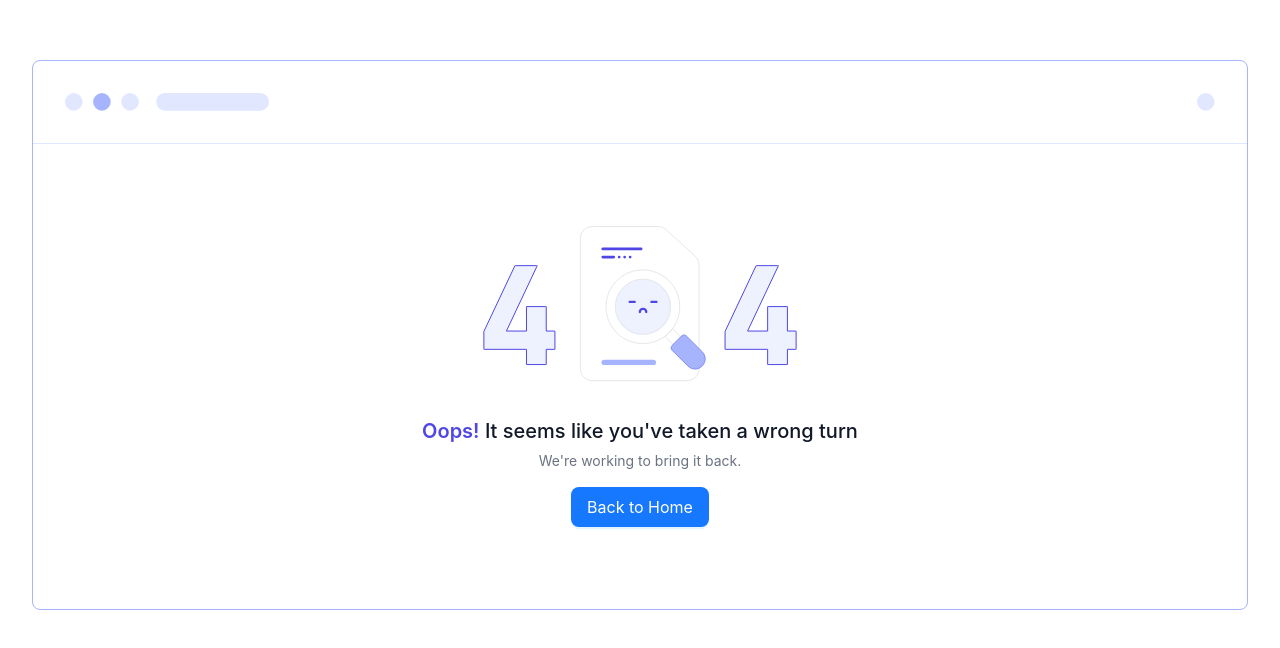
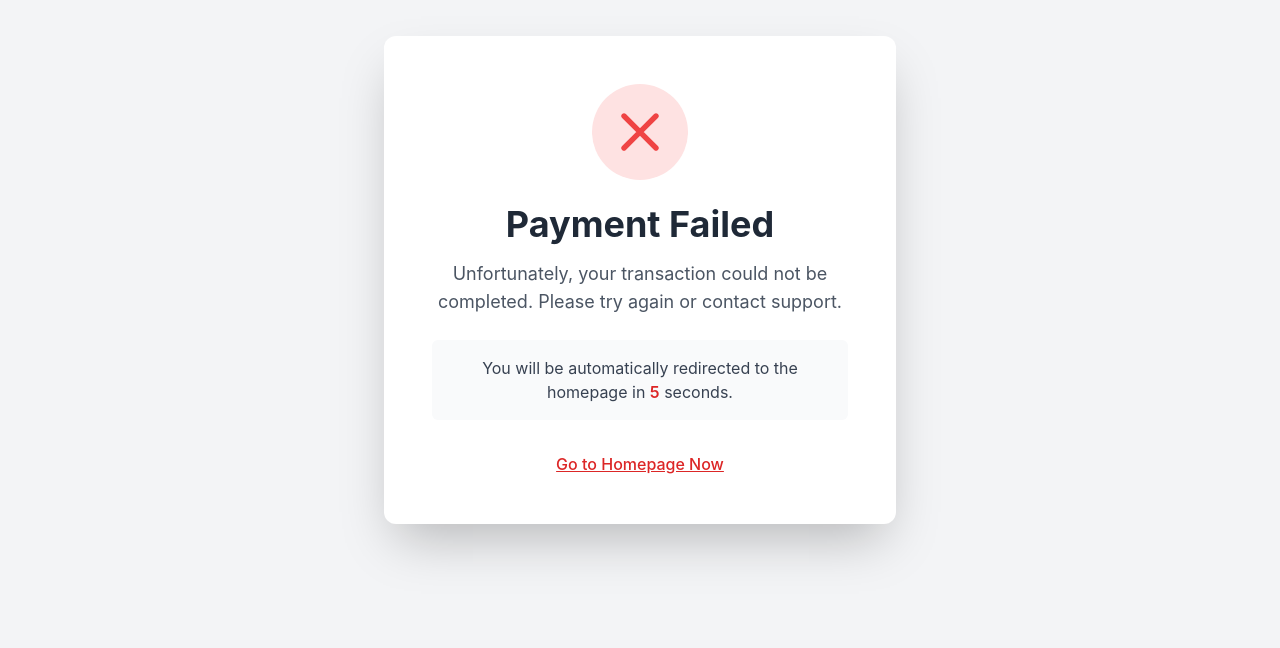
Before and after one commit to xbensieve/dressify-webapp, a React (Create React App) app: page /failed in a window 1280 px wide. Shown: the part 120-768 px from the top of the page. Built offline with nearby package versions, Linux system fonts and the light colour scheme; no server answers.

Commit message:
Add: payment success and failure pages with countdown redirect

```diff
--- a/src/App.js
+++ b/src/App.js
@@ -18,6 +18,12 @@
 );
 const ProductDetailPage = lazy(() =>
   import("./pages/Product/ProductDetailPage")
+);
+const PaymentSuccessPage = lazy(() =>
+  import("./pages/Payment/PaymentSuccessPage")
+);
+const PaymentFailedPage = lazy(() =>
+  import("./pages/Payment/PaymentFailedPage")
 );
 const Cart = lazy(() => import("./pages/Cart/Cart"));
 const Loading = lazy(() => import("./components/Loading"));
@@ -40,6 +46,8 @@
               <Route path="/search/:id" element={<ProductDetailPage />} />
               <Route path="/cart" element={<Cart />} />
             </Route>
+            <Route path="/success" element={<PaymentSuccessPage />} />
+            <Route path="/failed" element={<PaymentFailedPage />} />
             <Route path="*" element={<NotFoundPage />} />
             {/* Admin */}
             <Route
--- a/src/pages/Payment/PaymentFailedPage.js
+++ b/src/pages/Payment/PaymentFailedPage.js
@@ -1,38 +1,65 @@
+import { useEffect, useState } from "react";
+
 const PaymentFailedPage = () => {
+  const [countdown, setCountdown] = useState(10);
+  const redirectUrl = "/";
+  useEffect(() => {
+    const timerId = setInterval(() => {
+      setCountdown((prev) => {
+        if (prev <= 1) {
+          clearInterval(timerId);
+          window.location.href = redirectUrl;
+          return 0;
+        }
+        return prev - 1;
+      });
+    }, 1000);
+
+    return () => clearInterval(timerId);
+  }, []);
   return (
-    <div className="bg-gray-100 h-screen flex items-center justify-center">
-      <div className="bg-white p-8 rounded-lg shadow-lg w-full max-w-md">
-        <div className="flex justify-center">
+    <div className="bg-gray-100 flex items-center justify-center min-h-screen px-4">
+      <div className="bg-white p-8 sm:p-12 rounded-xl shadow-2xl max-w-lg w-full text-center animate-fade-in-scale">
+        <div className="mx-auto flex items-center justify-center h-20 w-20 sm:h-24 sm:w-24 rounded-full bg-red-100 mb-6">
           <svg
+            className="h-12 w-12 sm:h-16 sm:w-16 text-red-500"
+            fill="none"
+            stroke="currentColor"
             viewBox="0 0 24 24"
-            className="text-red-600 w-16 h-16"
             xmlns="http://www.w3.org/2000/svg"
           >
             <path
-              fill="currentColor"
-              d="M12,0A12,12,0,1,0,24,12,12.014,12.014,0,0,0,12,0ZM15.535,8.464a1,1,0,0,1,0,1.414L13.414,12l2.121,2.121a1,1,0,0,1-1.414,1.414L12,13.414l-2.121,2.121a1,1,0,1,1-1.414-1.414L10.586,12,8.464,9.879a1,1,0,0,1,1.414-1.414L12,10.586l2.121-2.121A1,1,0,0,1,15.535,8.464Z"
-            ></path>
+              strokeLinecap="round"
+              strokeLinejoin="round"
+              strokeWidth="2"
+              d="M6 18L18 6M6 6l12 12"
+            />
           </svg>
         </div>
-        <div className="text-center mt-6">
-          <h3 className="text-2xl text-gray-900 font-semibold">
-            Payment Failed!
-          </h3>
-          <p className="text-gray-600 mt-2">
-            Unfortunately, your payment could not be processed.
+
+        <h1 className="text-3xl sm:text-4xl font-bold text-gray-800 mb-4">
+          Payment Failed
+        </h1>
+
+        <p className="text-gray-600 text-lg mb-6">
+          Unfortunately, your transaction could not be completed. Please try
+          again or contact support.
+        </p>
+
+        <div className="bg-gray-50 p-4 rounded-md mb-8">
+          <p className="text-gray-700">
+            You will be automatically redirected to the homepage in{" "}
+            <span className="font-semibold text-red-600">{countdown}</span>{" "}
+            seconds.
           </p>
-          <p className="text-gray-600 mt-1">
-            Please try again or contact support for assistance.
-          </p>
-          <div className="mt-6">
-            <a
-              href="/product"
-              className="px-6 py-2 bg-red-600 hover:bg-red-500 text-white font-semibold rounded-lg transition duration-300 ease-in-out"
-            >
-              Return
-            </a>
-          </div>
         </div>
+
+        <a
+          href={redirectUrl}
+          className="text-red-600 hover:text-red-700 font-medium transition-colors duration-200 underline"
+        >
+          Go to Homepage Now
+        </a>
       </div>
     </div>
   );
--- a/src/pages/Payment/PaymentSuccessPage.js
+++ b/src/pages/Payment/PaymentSuccessPage.js
@@ -1,36 +1,65 @@
+import { useEffect, useState } from "react";
+
 const PaymentSuccessPage = () => {
+  const [countdown, setCountdown] = useState(10);
+  const redirectUrl = "/";
+  useEffect(() => {
+    const timerId = setInterval(() => {
+      setCountdown((prev) => {
+        if (prev <= 1) {
+          clearInterval(timerId);
+          window.location.href = redirectUrl;
+          return 0;
+        }
+        return prev - 1;
+      });
+    }, 1000);
+
+    return () => clearInterval(timerId);
+  }, []);
   return (
-    <div className="bg-gray-100 h-screen flex items-center justify-center">
-      <div className="bg-white p-8 rounded-lg shadow-lg w-full max-w-md">
-        <div className="flex justify-center">
+    <div className="bg-gray-100 flex items-center justify-center min-h-screen px-4">
+      <div className="bg-white p-8 sm:p-12 rounded-xl shadow-2xl max-w-lg w-full text-center animate-fade-in-scale">
+        <div className="mx-auto flex items-center justify-center h-20 w-20 sm:h-24 sm:w-24 rounded-full bg-green-100 mb-6">
           <svg
+            className="h-12 w-12 sm:h-16 sm:w-16 text-green-500"
+            fill="none"
+            stroke="currentColor"
             viewBox="0 0 24 24"
-            className="text-green-600 w-16 h-16"
             xmlns="http://www.w3.org/2000/svg"
           >
             <path
-              fill="currentColor"
-              d="M12,0A12,12,0,1,0,24,12,12.014,12.014,0,0,0,12,0Zm6.927,8.2-6.845,9.289a1.011,1.011,0,0,1-1.43.188L5.764,13.769a1,1,0,1,1,1.25-1.562l4.076,3.261,6.227-8.451A1,1,0,1,1,18.927,8.2Z"
-            ></path>
+              strokeLinecap="round"
+              strokeLinejoin="round"
+              strokeWidth="2"
+              d="M5 13l4 4L19 7"
+            />
           </svg>
         </div>
-        <div className="text-center mt-6">
-          <h3 className="text-2xl text-gray-900 font-semibold">
-            Payment Successful!
-          </h3>
-          <p className="text-gray-600 mt-2">
-            Thank you for completing your secure online payment.
+
+        <h1 className="text-3xl sm:text-4xl font-bold text-gray-800 mb-4">
+          Payment Successful!
+        </h1>
+
+        <p className="text-gray-600 text-lg mb-6">
+          Thank you for your purchase. Your order is being processed and you
+          will receive a confirmation email shortly.
+        </p>
+
+        <div className="bg-gray-50 p-4 rounded-md mb-8">
+          <p className="text-gray-700">
+            You will be automatically redirected to your dashboard in{" "}
+            <span className="font-semibold text-red-600">{countdown}</span>{" "}
+            seconds.
           </p>
-          <p className="text-gray-600 mt-1">We appreciate your business!</p>
-          <div className="mt-6">
-            <a
-              href="/product"
-              className="px-6 py-2 bg-indigo-600 hover:bg-indigo-500 text-white font-semibold rounded-lg transition duration-300 ease-in-out"
-            >
-              Return
-            </a>
-          </div>
         </div>
+
+        <a
+          href={redirectUrl}
+          className="text-red-600 hover:text-red-700 font-medium transition-colors duration-200 underline"
+        >
+          Go to Homepage Now
+        </a>
       </div>
     </div>
   );
```
